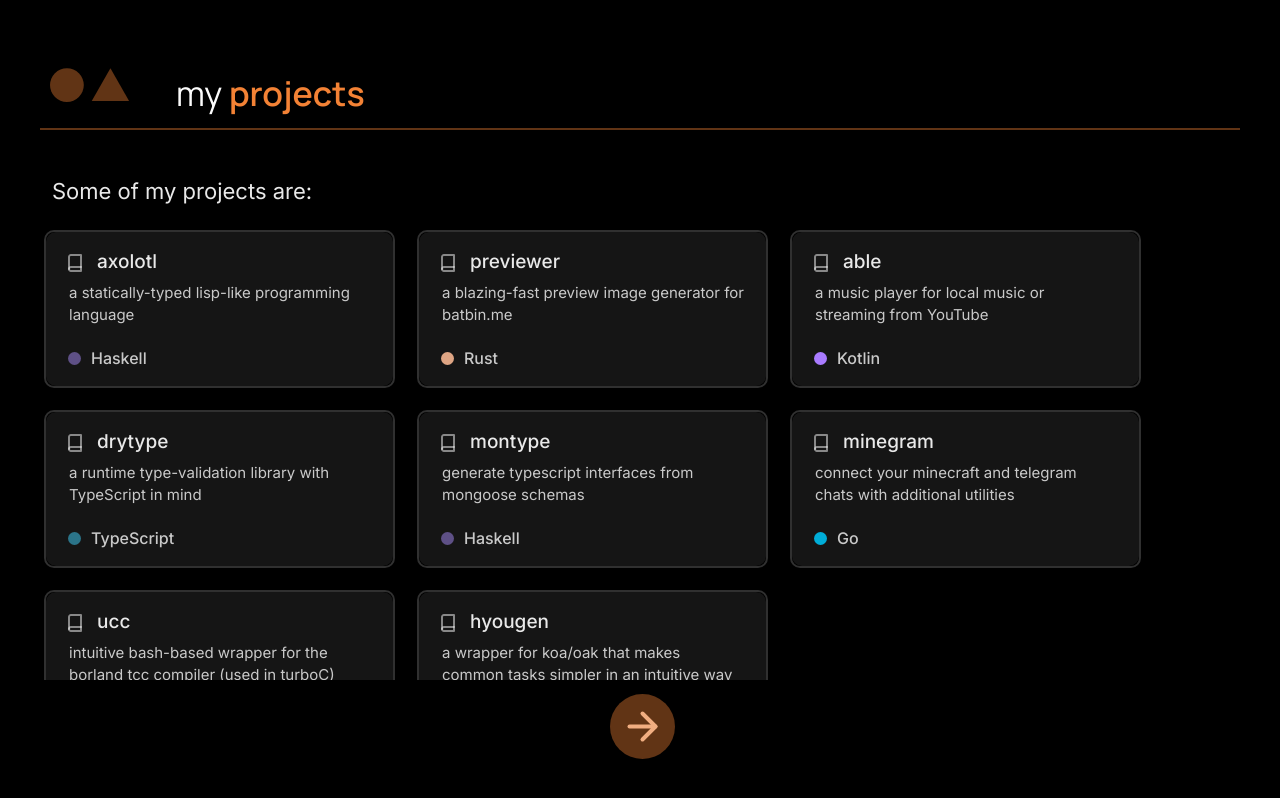
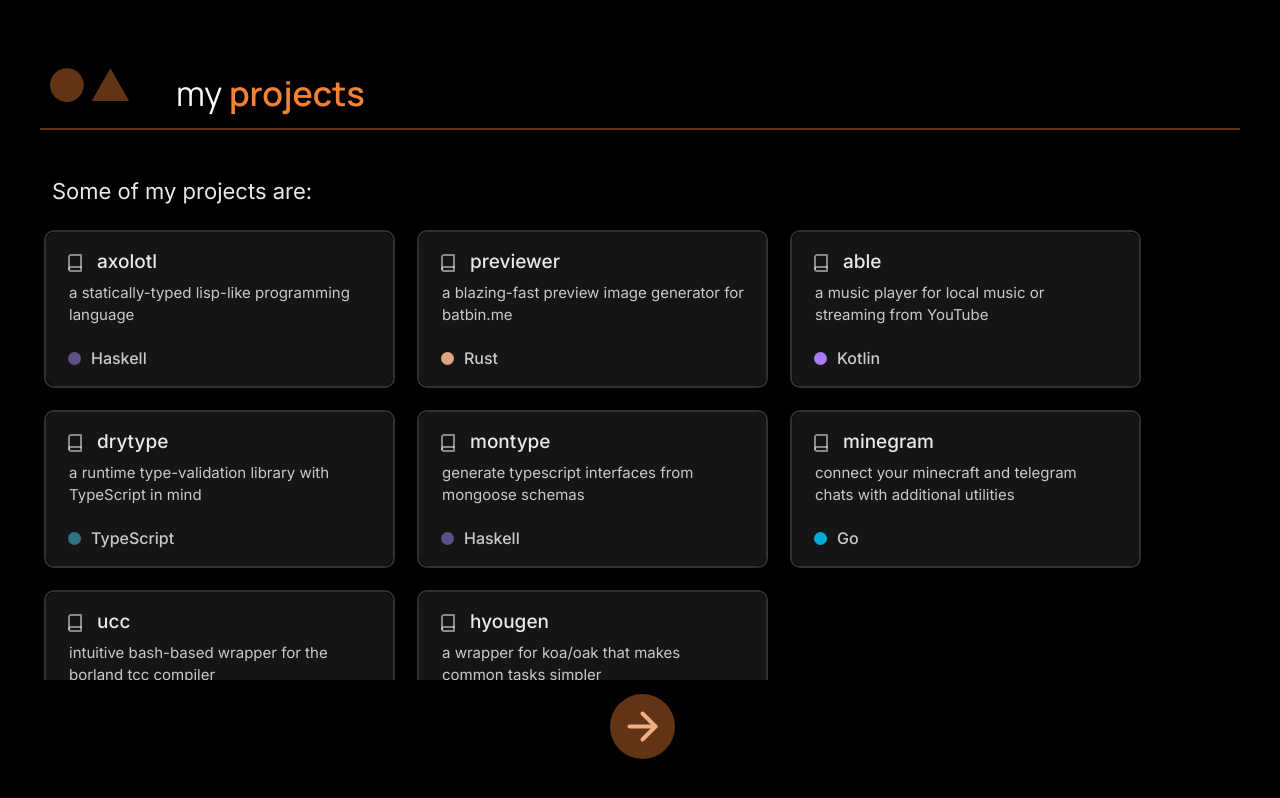
Before and after one commit to uditkarode/portfolio, a Next.js app: page /projects in a window 1280 px wide. Built offline with nearby package versions, Linux system fonts and the light colour scheme.

Commit message:
fix(pages/projects): shorten description text

```diff
--- a/pages/projects.tsx
+++ b/pages/projects.tsx
@@ -85,7 +85,7 @@ function ProjectsContent() {
           <ProjectItem
             name="ucc"
             link="https://github.com/uditkarode/ucc"
-            description="intuitive bash-based wrapper for the borland tcc compiler (used in turboC)"
+            description="intuitive bash-based wrapper for the borland tcc compiler"
             language="Shell"
             languageColor="#89e051"
           />
@@ -93,7 +93,7 @@ function ProjectsContent() {
           <ProjectItem
             name="hyougen"
             link="https://github.com/uditkarode/deno-hyougen"
-            description="a wrapper for koa/oak that makes common tasks simpler in an intuitive way"
+            description="a wrapper for koa/oak that makes common tasks simpler"
             language="TypeScript"
             languageColor="#2b7489"
           />
```
